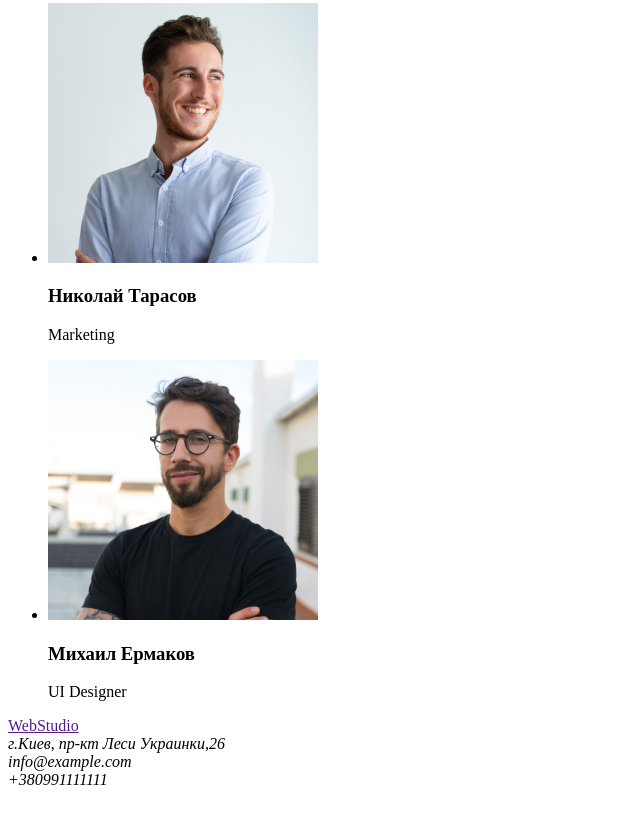
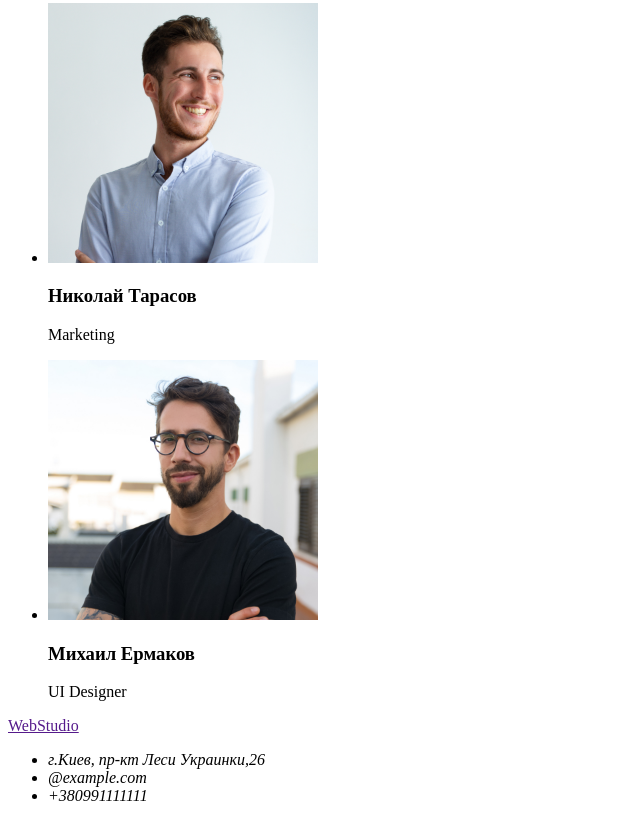
Before and after one commit to AndreiPenskiy/goit-markup-hw-01, a plain HTML site: page index.html in a window 1280 px wide. Shown: the part 1782-2603 px from the top of the page, without its empty margins (0-640 px from the left). Before the commit the page ends 2579 px from the top, so only its background shows below. Drawn offline with Linux system fonts and the light colour scheme.

Commit message:
Update index.html

```diff
--- a/index.html
+++ b/index.html
@@ -82,9 +82,11 @@
             WebStudio
         </a>
         <address>
-            г.Киев, пр-кт Леси Украинки,26 </br>
-            info@example.com</br>
-            +380991111111
+            <ul>
+                <li>г.Киев, пр-кт Леси Украинки,26</li>
+                <li>@example.com</li>
+                <li>+380991111111</li>
+            </ul>
         </address>
     </footer>
 
```
